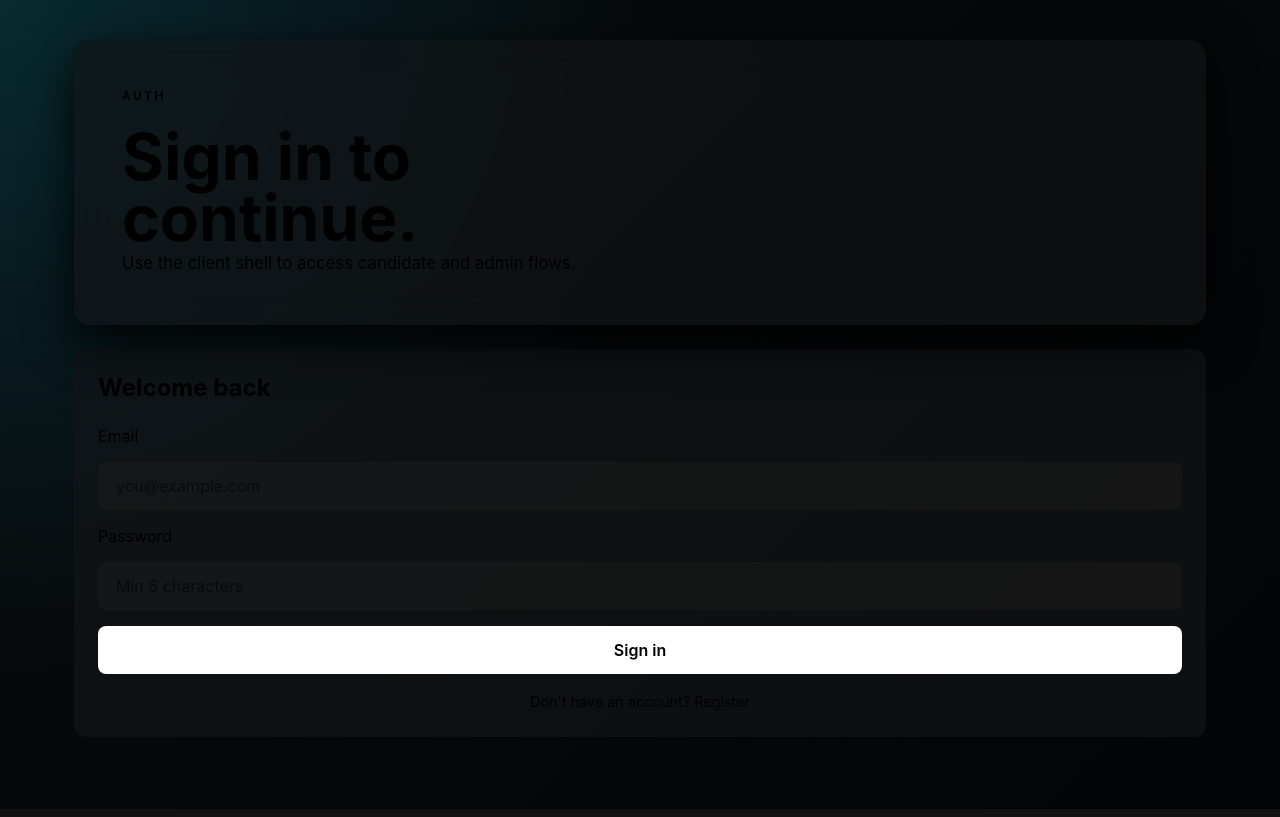
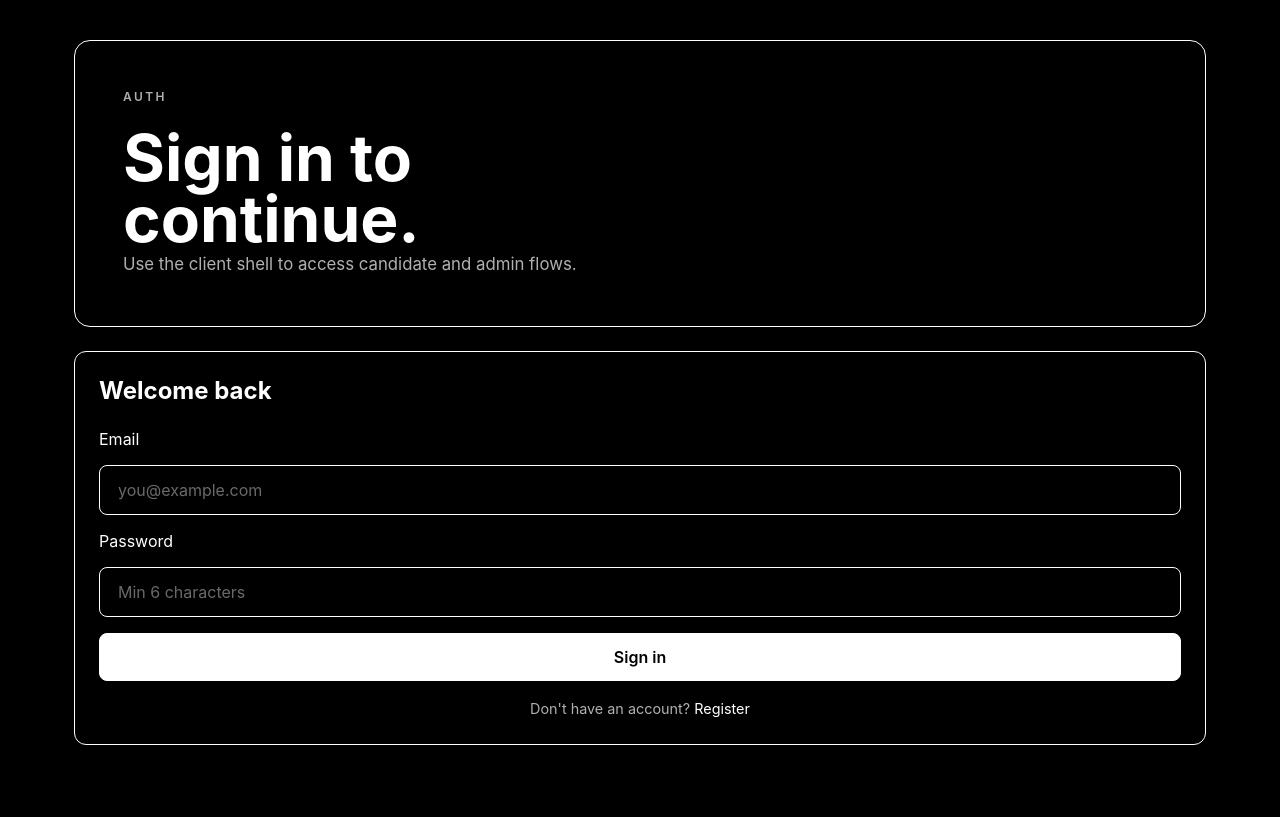
Before and after one commit to Sasivisvan/siege, a Next.js app in the folder client/: page /login in a window 1280 px wide. Built offline with nearby package versions, Linux system fonts and the light colour scheme; no server answers.

Commit message:
style: update colour scheme to strict black and white high-contrast scheme

```diff
--- a/client/src/styles/globals.css
+++ b/client/src/styles/globals.css
@@ -1,14 +1,22 @@
 @import "./design-tokens.css";
 
 :root {
-  --bg: var(--bg-core);
-  --panel: var(--panel-glass);
-  --panel-border: var(--panel-border);
-  --text: var(--text);
-  --muted: var(--muted);
-  --accent: var(--accent);
-  --accent-strong: var(--accent-strong);
-  --shadow: var(--shadow-lg);
+  color-scheme: dark;
+  --bg: #000000;
+  --panel: #000000;
+  --panel-border: #ffffff;
+  --text: #ffffff;
+  --muted: #b0b0b0;
+  --accent: #ffffff;
+  --accent-strong: #ffffff;
+  --shadow: none;
+  --danger: #ffffff;
+  --danger-glow: rgba(255, 255, 255, 0.1);
+  --bg-core: #000000;
+  --panel-glass: #000000;
+  --panel-solid: #000000;
+  --accent-dim: rgba(255, 255, 255, 0.5);
+  --accent-glow: rgba(255, 255, 255, 0.1);
 }
 
 * {
@@ -19,9 +27,7 @@ html,
 body {
   margin: 0;
   min-height: 100%;
-  background:
-    radial-gradient(circle at top left, var(--accent-glow), transparent 45%),
-    var(--bg-gradient);
+  background: var(--bg);
   color: var(--text);
   font-family: var(--font-sans);
 }
@@ -45,7 +51,7 @@ select {
   padding: 14px 18px;
   border-radius: 8px;
   border: 1px solid var(--panel-border);
-  background: rgba(25, 25, 25, 0.7);
+  background: #000000;
   color: var(--text);
   outline: none;
   transition: all 0.2s ease;
@@ -99,7 +105,7 @@ textarea {
 .error-banner {
   padding: 14px 18px;
   border-radius: 8px;
-  background: #111111;
+  background: #000000;
   border: 1px solid var(--panel-border);
   color: var(--text);
   font-size: 0.9rem;
@@ -120,7 +126,6 @@ textarea {
   border-radius: 16px;
   background: var(--panel);
   box-shadow: var(--shadow);
-  backdrop-filter: blur(18px);
 }
 
 .eyebrow {
```
